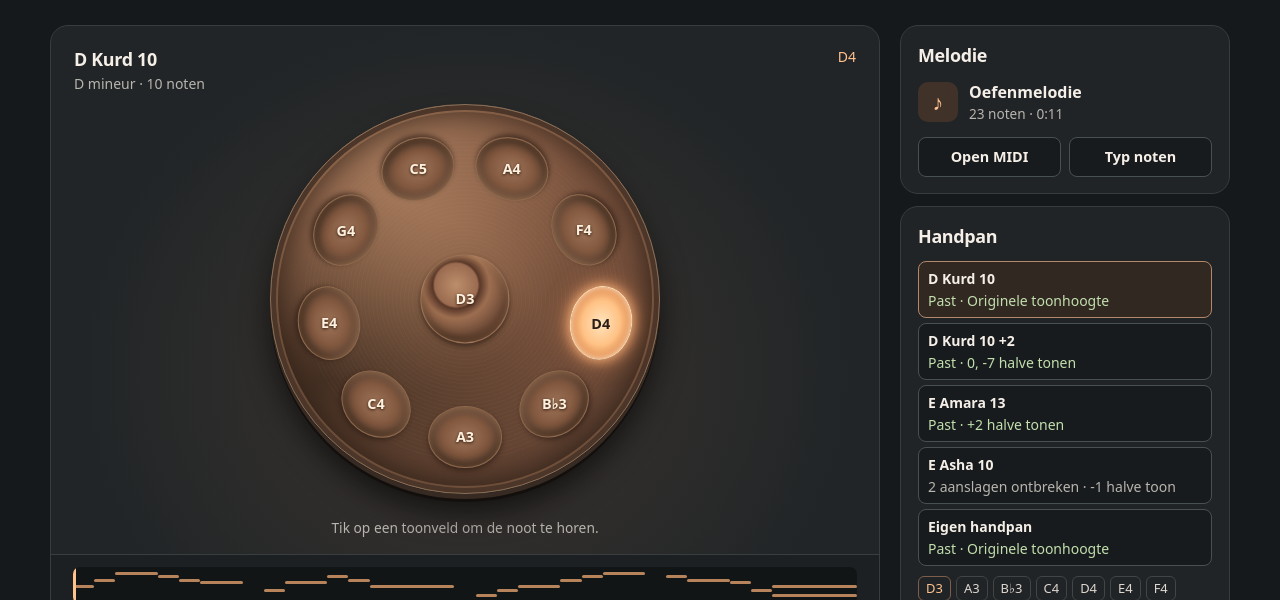
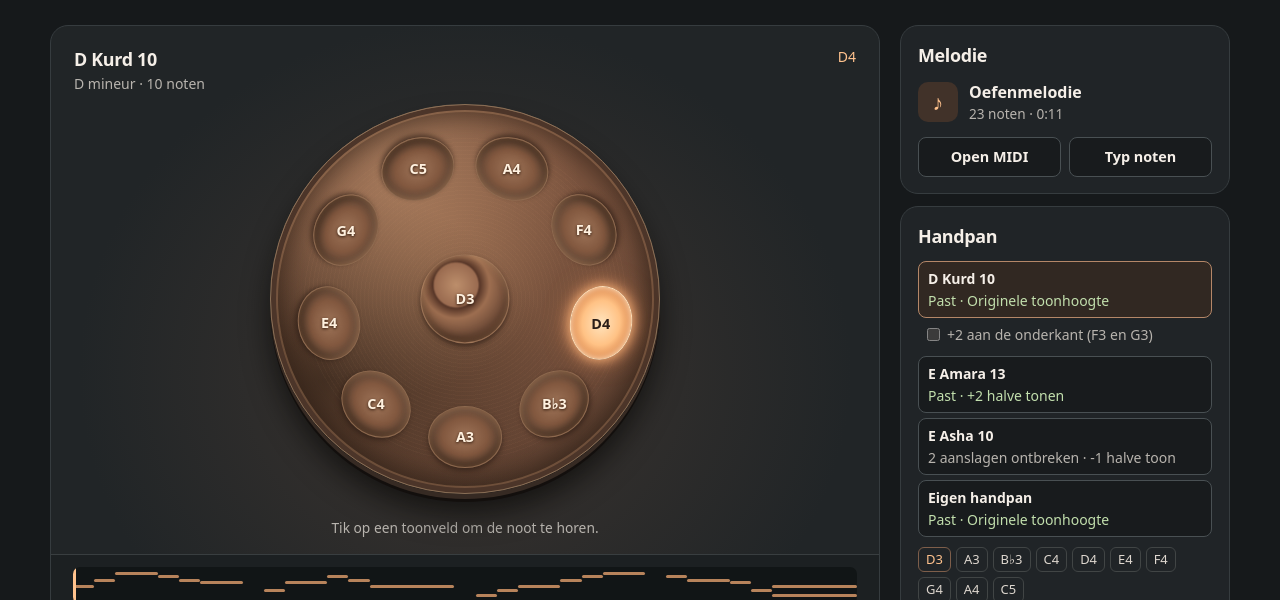
Before and after one commit to niekvlessert/handpan_transpose, a plain HTML site: page site/index.html in a window 1280 px wide. Shown: the part 200-800 px from the top of the page. Drawn offline with Linux system fonts and the light colour scheme.

Commit message:
Kurd 10+2 improvements..

```diff
--- a/site/app.mjs
+++ b/site/app.mjs
@@ -1,10 +1,10 @@
 import { findTranspositions, noteName, notesInFragment, parseMelody, parseMidi, parseNotes } from './music.mjs';
 
 const $ = id => document.getElementById(id);
-const dKurd10 = parseNotes('D3 A3 Bb3 C4 D4 E4 F4 G4 A4 C5');
+const dKurd = { name: 'D Kurd 10', scale: 'D mineur', notes: parseNotes('D3 A3 Bb3 C4 D4 E4 F4 G4 A4 C5'), bottom: [] };
+const kurdBottomNotes = parseNotes('F3 G3');
 const instruments = [
-  { name: 'D Kurd 10', scale: 'D mineur', notes: dKurd10 },
-  { name: 'D Kurd 10 +2', scale: 'D mineur', notes: [...dKurd10, ...parseNotes('F3 G3')] },
+  dKurd,
   { name: 'E Amara 13', scale: 'E Celtic mineur', notes: parseNotes('E3 B3 D4 E4 F#4 G4 A4 B4 D5 E5 F#5 G5 A5') },
   { name: 'E Asha 10', scale: 'E majeur', notes: parseNotes('E3 A3 B3 C#4 D#4 E4 F#4 G#4 A4 B4') },
   { name: 'Eigen handpan', scale: 'Eigen stemming', notes: [] },
@@ -20,6 +20,7 @@ let preview = null;
 let instrument = instruments[0];
 let match = { shift: 0, missing: [], missingCount: 0 };
 const matchesByInstrument = new Map();
+const panControls = new Map();
 let position = 0;
 let playing = false;
 let rate = 1;
@@ -136,38 +137,56 @@ function missingLabel(count) {
   return count === 1 ? '1 aanslag ontbreekt' : `${count} aanslagen ontbreken`;
 }
 
-function renderPanMatches() {
-  const rows = instruments.map((pan, index) => {
-    const options = findTranspositions(practice.notes, pan.notes);
-    const complete = options.filter(option => !option.missingCount);
-    const best = options[0];
-    matchesByInstrument.set(pan, options);
-
+function renderPanChoices() {
+  const rows = instruments.map(pan => {
     const row = document.createElement('li');
     const button = document.createElement('button');
     button.type = 'button';
-    button.dataset.pan = index;
     button.addEventListener('click', () => {
       if (pan !== instrument) chooseInstrument(pan);
     });
     const name = document.createElement('strong');
     name.textContent = pan.name;
     const summary = document.createElement('span');
+    button.append(name, summary);
+    row.append(button);
+    if (pan === dKurd) {
+      const label = document.createElement('label');
+      label.className = 'kurd-bottom-option';
+      const input = document.createElement('input');
+      input.type = 'checkbox';
+      input.addEventListener('change', () => {
+        dKurd.bottom = input.checked ? kurdBottomNotes : [];
+        renderPanMatches();
+        chooseInstrument(dKurd);
+      });
+      label.append(input, ' +2 aan de onderkant (F3 en G3)');
+      row.append(label);
+    }
+    panControls.set(pan, { button, summary });
+    return row;
+  });
+  $('pan-matches').replaceChildren(...rows);
+}
+
+function renderPanMatches() {
+  for (const pan of instruments) {
+    const options = findTranspositions(practice.notes, [...pan.notes, ...(pan.bottom ?? [])]);
+    const complete = options.filter(option => !option.missingCount);
+    const best = options[0];
+    matchesByInstrument.set(pan, options);
+    const { summary } = panControls.get(pan);
+    summary.hidden = !practice.notes.length;
+    summary.classList.toggle('match-complete', !!complete.length);
     if (complete.length) {
       const shifts = complete.map(option => signed(option.shift)).join(', ');
-      summary.className = 'match-complete';
       summary.textContent = complete.length === 1
         ? `Past · ${transposeLabel(best.shift)}`
         : `Past · ${shifts} halve tonen`;
     } else {
       summary.textContent = `${missingLabel(best.missingCount)} · ${transposeLabel(best.shift)}`;
     }
-    button.append(name);
-    if (practice.notes.length) button.append(summary);
-    row.append(button);
-    return row;
-  });
-  $('pan-matches').replaceChildren(...rows);
+  }
 }
 
 function updateMatch() {
@@ -179,9 +198,7 @@ function updateMatch() {
     return makeOption(`${label} · ${index === 0 ? 'Beste · ' : ''}${fit}`, shift);
   }));
   $('transpose').disabled = options.length < 2;
-  instruments.forEach((pan, index) => {
-    $('pan-matches').querySelector(`[data-pan="${index}"]`).setAttribute('aria-pressed', String(pan === instrument));
-  });
+  for (const [pan, { button }] of panControls) button.setAttribute('aria-pressed', String(pan === instrument));
   match = options[0];
   showMatch();
 }
@@ -222,28 +239,38 @@ function layoutPad(index, count) {
   };
 }
 
-function renderInstrument() {
-  $('pan-title').textContent = instrument.name;
-  $('pan-caption').textContent = `${instrument.scale} · ${instrument.notes.length} noten`;
-  pads.clear();
-  const labels = [];
-  for (const [index, pitch] of instrument.notes.entries()) {
-    const { x, y, angle, size } = layoutPad(index, instrument.notes.length);
+function makePad(pitch, { x, y, angle, size }, ding = false) {
   const pad = document.createElement('button');
   pad.type = 'button';
-    pad.className = index ? 'pad' : 'pad ding';
+  pad.className = ding ? 'pad ding' : 'pad';
   pad.style.cssText = `--x:${x}%;--y:${y}%;--angle:${angle}deg;--size:${size}%;`;
   const label = document.createElement('span');
   label.textContent = noteName(pitch);
   pad.append(label);
-    pad.setAttribute('aria-label', index ? noteName(pitch) : `${noteName(pitch)}, ding`);
+  pad.setAttribute('aria-label', ding ? `${noteName(pitch)}, ding` : noteName(pitch));
   pad.addEventListener('click', () => { void tap(pitch); });
   pads.set(pitch, pad);
+  return pad;
+}
+
+function renderInstrument() {
+  const bottom = instrument.bottom ?? [];
+  $('pan-title').textContent = bottom.length ? `${instrument.name} +${bottom.length}` : instrument.name;
+  $('pan-caption').textContent = `${instrument.scale} · ${instrument.notes.length + bottom.length} noten`;
+  $('top-caption').hidden = !bottom.length;
+  $('bottom-face').hidden = !bottom.length;
+  for (const timer of tapped.values()) clearTimeout(timer);
+  tapped.clear();
+  pads.clear();
+  const topPads = instrument.notes.map((pitch, index) => makePad(pitch, layoutPad(index, instrument.notes.length), index === 0));
+  const bottomPads = bottom.map((pitch, index) => makePad(pitch, { x: index ? 76 : 24, y: 64, angle: 0, size: 30 }));
+  $('instrument').replaceChildren(...topPads);
+  $('instrument-bottom').replaceChildren(...bottomPads);
+  const labels = [...pads.keys()].map(pitch => {
     const chip = document.createElement('li');
     chip.textContent = noteName(pitch);
-    labels.push(chip);
-  }
-  $('instrument').replaceChildren(...pads.values());
+    return chip;
+  });
   $('pitch-list').replaceChildren(...labels);
 }
 
@@ -513,6 +540,7 @@ function renderTracks() {
   $('track-field').hidden = !rows.length;
 }
 
+renderPanChoices();
 renderInstrument();
 loadSong(song, songName);
 
--- a/site/index.html
+++ b/site/index.html
@@ -28,7 +28,14 @@
           </div>
         </div>
         <div class="stage">
-          <div class="instrument" id="instrument" role="group" aria-label="Speelbare handpan"></div>
+          <figure class="pan-face">
+            <div class="instrument" id="instrument" role="group" aria-label="Bovenkant van de handpan"></div>
+            <figcaption id="top-caption" hidden>Bovenkant</figcaption>
+          </figure>
+          <figure class="pan-face pan-face-bottom" id="bottom-face" hidden>
+            <div class="instrument instrument-bottom" id="instrument-bottom" role="group" aria-label="Onderkant van de handpan"></div>
+            <figcaption>Onderkant</figcaption>
+          </figure>
         </div>
         <p class="stage-hint">Tik op een toonveld om de noot te horen.</p>
         <div class="transport" aria-label="Afspelen">
--- a/site/style.css
+++ b/site/style.css
@@ -75,6 +75,12 @@ h1 {
 .live-notes { display: grid; font-size: .875rem; color: var(--accent); text-align: right; }
 .live-notes .live-missing { color: #ffc4a6; }
 .stage { display: grid; place-items: center; padding: 10px 15px 16px; }
+.stage:has(.pan-face-bottom:not([hidden])) {
+  grid-template-columns: minmax(0, 1.7fr) minmax(0, 1fr);
+  gap: 20px;
+}
+.pan-face { display: grid; justify-items: center; gap: 16px; width: 100%; margin: 0; }
+.pan-face figcaption { color: var(--muted); font-size: .875rem; }
 .instrument {
   position: relative;
   width: min(100%, 390px);
@@ -98,6 +104,17 @@ h1 {
   background: repeating-radial-gradient(ellipse, #f2a7770d 0 1px, transparent 1px 4px);
   opacity: .65;
 }
+.instrument-bottom { width: min(100%, 220px); }
+.instrument-bottom::after {
+  content: "";
+  position: absolute;
+  inset: 34%;
+  border-radius: 50%;
+  background: #261c17;
+  box-shadow: inset 0 5px 10px #100b08, 0 0 0 3px #ae8265;
+  pointer-events: none;
+}
+.instrument-bottom .pad { z-index: 1; }
 .pad {
   position: absolute;
   display: grid;
@@ -257,6 +274,8 @@ h1 {
 .pan-matches button[aria-pressed="true"] { border-color: #b48768; background: #312822; }
 .pan-matches span { color: var(--muted); overflow-wrap: anywhere; }
 .pan-matches .match-complete { color: var(--green); }
+.kurd-bottom-option { display: flex; align-items: center; gap: 7px; padding: 6px 9px; color: var(--muted); font-size: .875rem; cursor: pointer; }
+.kurd-bottom-option input { margin: 0; accent-color: var(--accent); }
 select { width: 100%; appearance: none; padding: 8px 30px 8px 10px; font-size: .92rem; text-overflow: ellipsis;
   background-image: linear-gradient(45deg, transparent 50%, #d4b298 50%), linear-gradient(135deg, #d4b298 50%, transparent 50%);
   background-position: calc(100% - 16px) 50%, calc(100% - 11px) 50%;
@@ -308,5 +327,7 @@ dialog .input-actions { margin-top: 16px; }
   .play-group { gap: 1px; }
   .icon-button { width: 31px; }
   .fragment-controls { gap: 7px; }
+  .stage:has(.pan-face-bottom:not([hidden])) { grid-template-columns: minmax(0, 1fr); }
+  .instrument-bottom { width: min(100%, 168px); }
 }
 @media (prefers-reduced-motion: reduce) { .pad { transition: none; } }
```
Also changed, not shown: 1 other file. Lines whose indentation alone changed are shown as unchanged.
